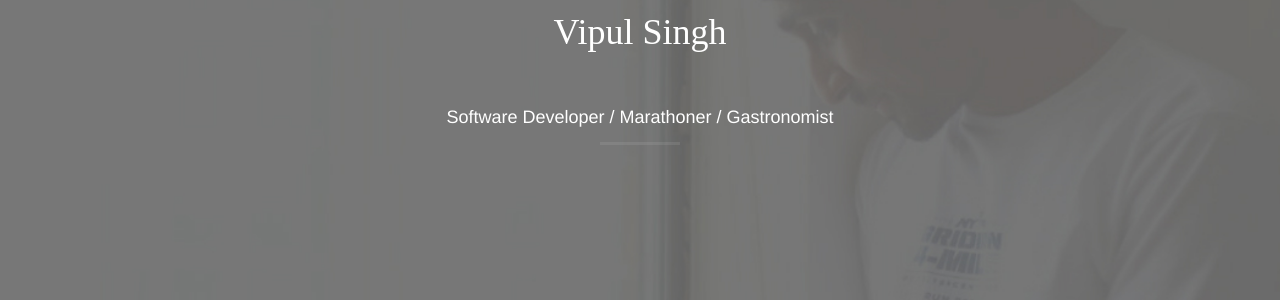
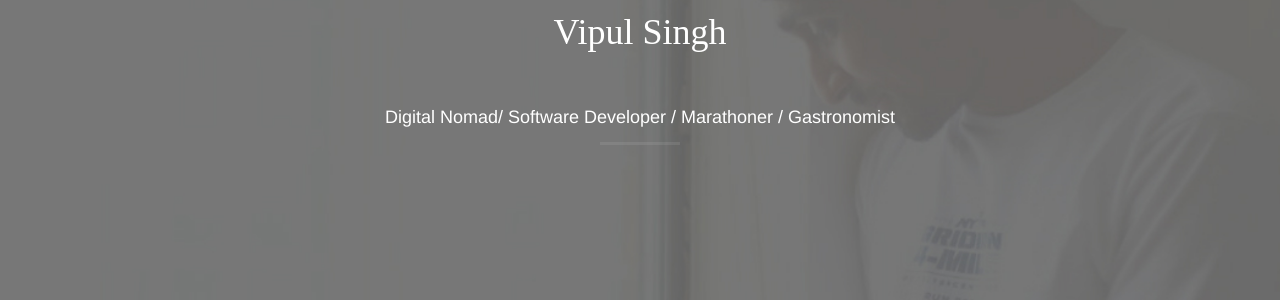
Before and after one commit to neoeahit/old.github.io, a Jekyll site: the page index.html, which Jekyll copies as it is, in a window 1280 px wide. Shown: the part 167-467 px from the top of the page. Built offline with Jekyll 4.4.1, drawn with Linux system fonts in a browser that asks for light colours; nearby versions of some CDN libraries.

Commit message:
Update index.html

```diff
--- a/index.html
+++ b/index.html
@@ -17,7 +17,7 @@
             <div class="inner">
                 <br><br><br><br>
                 <h1 class="cursive">Vipul Singh</h1><br>
-                <h4>Software Developer / Marathoner / Gastronomist  </h4>
+                <h4>Digital Nomad/ Software Developer / Marathoner / Gastronomist  </h4>
                 <hr>
             </div>
         </div>
```
